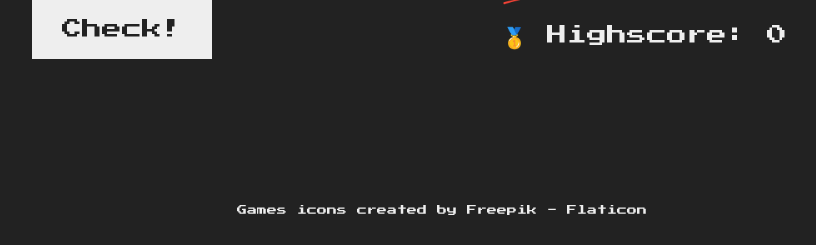
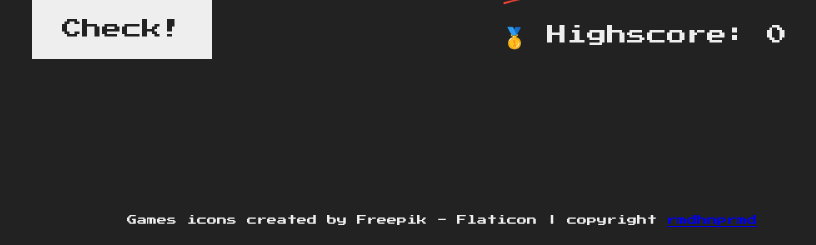
Before and after one commit to rmdhnprmd/guessmynumbergame, a PHP site: page / in a window 1280 px wide. Shown: the part 580-825 px from the top of the page, without its empty margins (198-1014 px from the left). Before the commit the page ends 795 px from the top, so only its background shows below. Run offline with PHP 8.4, Linux system fonts and the light colour scheme.

Commit message:
edit footer

```diff
--- a/index.html
+++ b/index.html
@@ -29,13 +29,20 @@
       </section>
     </main>
     <script src="script.js"></script>
-    <footer>
-      <a
+  </body>
+  <footer>
+    <span class="kaki"
+      ><a
         href="https://www.flaticon.com/free-icons/games"
         title="games icons"
         class="tag-link"
+        target="_blank"
         >Games icons created by Freepik - Flaticon</a
       >
-    </footer>
-  </body>
+      | copyright
+      <a href="https://github.com/rmdhnprmd/guessmynumbergame" target="_blank"
+        >rmdhnprmd</a
+      >
+    </span>
+  </footer>
 </html>
--- a/style.css
+++ b/style.css
@@ -118,13 +118,16 @@ h1 {
   margin-bottom: 2rem;
 }
 
+footer .kaki {
+  text-align: center;
+  position: absolute;
+  left: 50%;
+  transform: translate(-50%, -50%);
+}
+
 .tag-link {
   padding-bottom: 2rem;
   text-decoration: none;
   font-family: inherit;
   color: #eee;
-  text-align: center;
-  position: absolute;
-  left: 50%;
-  transform: translate(-50%, -50%);
 }
```
